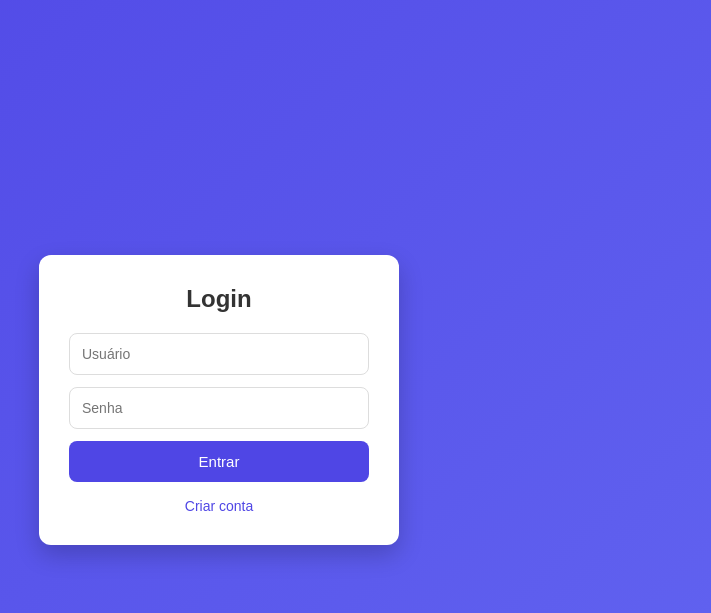
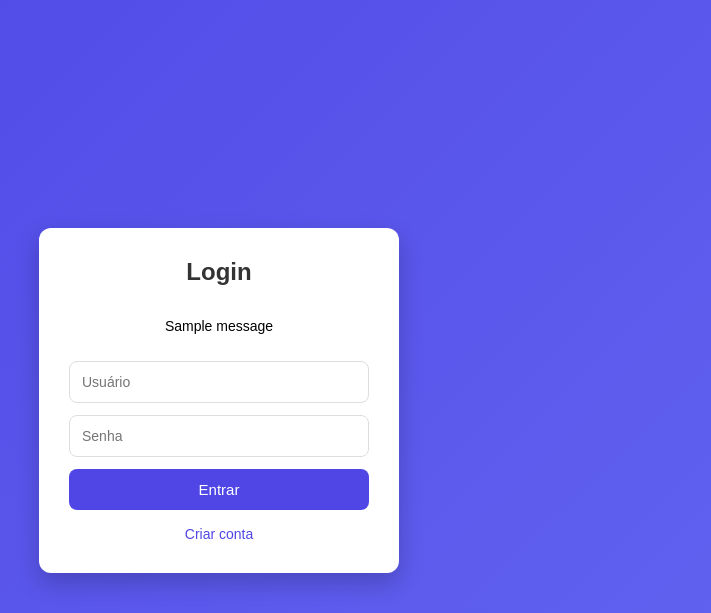
Before and after one commit to matheusteixeiracomap/site-login-flask, a Flask app: page / in a window 1280 px wide. Shown: the top 613 px of the page, without its empty margins (421-1132 px from the left). Run offline with Flask 3, Linux system fonts and the light colour scheme; one stand-in notice (Sample message) is shown; some libraries are stand-ins or nearby versions.

Commit message:
Adicionar erro de login estilizado

```diff
--- a/app.py
+++ b/app.py
@@ -2,6 +2,8 @@ from flask import Flask, render_template, request, redirect, session
 from werkzeug.security import generate_password_hash, check_password_hash
 import psycopg2
 import os
+from flask import Flask, render_template, request, redirect, session, flash
+
 
 app = Flask(__name__)
 app.secret_key = "chave_super_secreta"
@@ -58,8 +60,11 @@ def login():
         if usuario and check_password_hash(usuario[2], senha):
             session["user"] = user
             return redirect("/dashboard")
+        else:
+            flash("Usuário ou senha inválidos", "error")
 
     return render_template("login.html")
+
 
 # ===============================
 # CADASTRO
--- a/static/style.css
+++ b/static/style.css
@@ -72,3 +72,17 @@ button:hover {
 .link a:hover {
     text-decoration: underline;
 }
+
+.alert {
+    padding: 12px;
+    border-radius: 8px;
+    margin-bottom: 15px;
+    text-align: center;
+    font-size: 14px;
+}
+
+.alert-error {
+    background: #fee2e2;
+    color: #991b1b;
+    border: 1px solid #fecaca;
+}
--- a/templates/login.html
+++ b/templates/login.html
@@ -8,6 +8,17 @@
 <body>
     <div class="container">
         <h2>Login</h2>
+
+        {% with messages = get_flashed_messages(with_categories=true) %}
+  {% if messages %}
+    {% for category, message in messages %}
+      <div class="alert alert-{{ category }}">
+        {{ message }}
+      </div>
+    {% endfor %}
+  {% endif %}
+{% endwith %}
+
 
         <form method="post">
             <input type="text" name="username" placeholder="Usuário" required>
```
